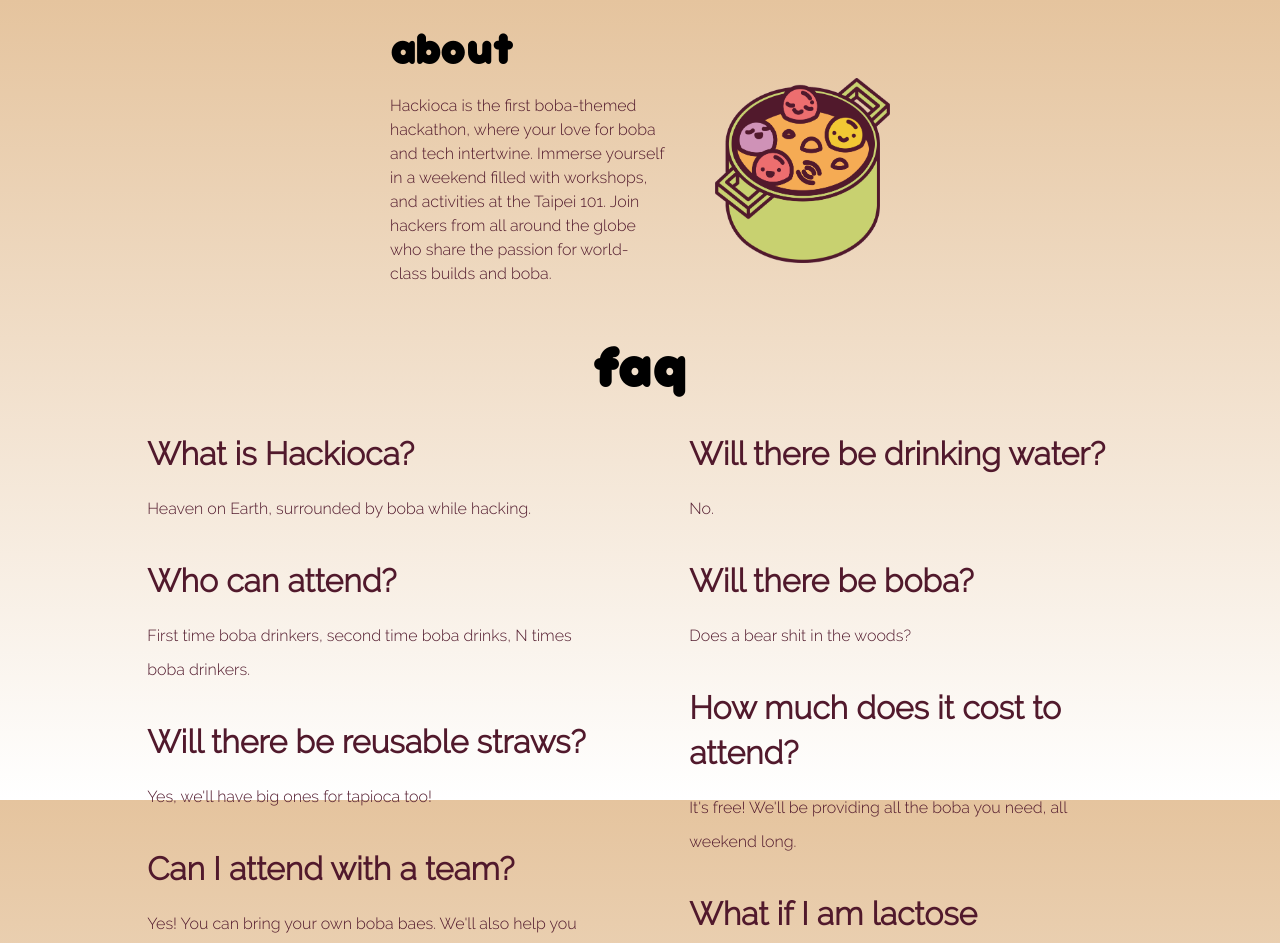
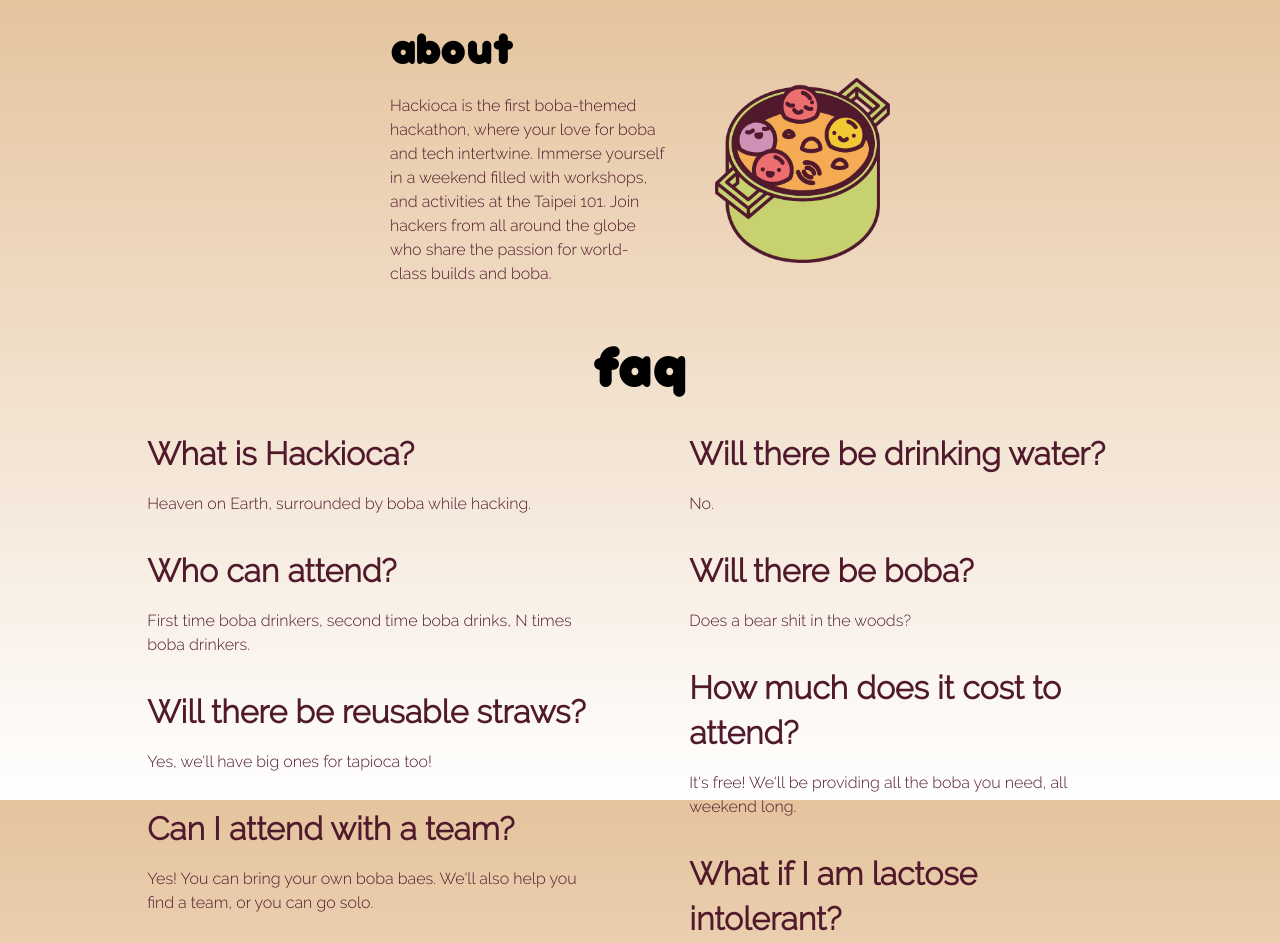
Before and after one commit to hackthenorth/hackioca.com, a React (Create React App) app: page / in a window 1280 px wide. Shown: the top 943 px of the page. Built offline with nearby package versions, Linux system fonts and the light colour scheme.

Commit message:
reformat copy structure, apply optimizations in component

```diff
--- a/src/app/sections/FAQ/index.tsx
+++ b/src/app/sections/FAQ/index.tsx
@@ -39,7 +39,7 @@ const QuestionSet = styled.div`
   margin-bottom: 32px;
 
   h4 {
-    font-weight: bold;
+    font-weight: 700;
     line-height: 45px;
     font-size: 32px;
     margin-top: 0;
@@ -49,7 +49,7 @@ const QuestionSet = styled.div`
   p {
     font-weight: 500;
     font-size: 16px;
-    line-height: 34px;
+    line-height: 24px;
   }
 
   ${media.phone`
@@ -57,28 +57,50 @@ const QuestionSet = styled.div`
   `}
 `;
 
+interface FaqQuestion {
+  question: string,
+  answer: string
+}
+
+const left: FaqQuestion[] = [];
+const right: FaqQuestion[] = [];
+
+copy.faq.body.map((e, i) => (i % 2 ? right : left).push(e));
+
+const Left = (
+  <Column>
+    {
+      left.map(({ question, answer }) => (
+        <QuestionSet key={question}>
+          <h4>{question}</h4>
+          <p>{answer}</p>
+        </QuestionSet>
+      ))
+    }
+  </Column>
+);
+
+const Right = (
+  <Column>
+    {
+      right.map(({ question, answer }) => (
+        <QuestionSet key={question}>
+          <h4>{question}</h4>
+          <p>{answer}</p>
+        </QuestionSet>
+      ))
+    }
+  </Column>
+);
+
 const FAQ: React.FC = () => (
   <div id="faq">
     <Title>{copy.faq.title}</Title>
     <Body>
-      <Column>
-        {copy.faq.body.left.map(({ question, answer }, i) => (
-          <QuestionSet key={`question-left-${i}`}>
-            <h4>{question}</h4>
-            <p>{answer}</p>
-          </QuestionSet>
-        ))}
-      </Column>
-      <Column>
-        {copy.faq.body.right.map(({ question, answer }, i) => (
-          <QuestionSet key={`question-right-${i}`}>
-            <h4>{question}</h4>
-            <p>{answer}</p>
-          </QuestionSet>
-        ))}
-      </Column>
+      { Left }
+      { Right }
     </Body>
   </div>
 );
 
-export default FAQ;
+export default React.memo(FAQ);
--- a/src/copy.ts
+++ b/src/copy.ts
@@ -6,11 +6,14 @@ export default {
   },
   faq: {
     title: "faq",
-    body: {
-      left: [
+    body: [
       {
         question: "What is Hackioca?",
         answer: "Heaven on Earth, surrounded by boba while hacking."
+      },
+      {
+        question: "Will there be drinking water?",
+        answer: "No."
       },
       {
         question: "Who can attend?",
@@ -18,8 +21,17 @@ export default {
           "First time boba drinkers, second time boba drinks, N times boba drinkers."
       },
       {
+        question: "Will there be boba?",
+        answer: "Does a bear shit in the woods?"
+      },
+      {
         question: "Will there be reusable straws?",
         answer: "Yes, we'll have big ones for tapioca too!"
+      },
+      {
+        question: "How much does it cost to attend?",
+        answer:
+          "It's free! We'll be providing all the boba you need, all weekend long."
       },
       {
         question: "Can I attend with a team?",
@@ -27,28 +39,13 @@ export default {
           "Yes! You can bring your own boba baes. We'll also help you find a team, or you can go solo."
       },
       {
+        question: "What if I am lactose intolerant?",
+        answer: "¯\\_(ツ)_/¯"
+      },
+      {
         question: "Is bubble tea a meal substitute?",
         answer:
           "No better way to find out than try to survive on it for 2 days straight!"
-        }
-      ],
-      right: [
-        {
-          question: "Will there be drinking water?",
-          answer: "No."
-        },
-        {
-          question: "Will there be boba?",
-          answer: "Does a bear shit in the woods?"
-        },
-        {
-          question: "How much does it cost to attend?",
-          answer:
-            "It's free! We'll be providing all the boba you need, all weekend long."
-        },
-        {
-          question: "What if I am lactose intolerant?",
-          answer: "¯\\_(ツ)_/¯"
       },
       {
         question: "Will there be showers at the event?",
@@ -56,5 +53,4 @@ export default {
       }
     ]
   }
-  }
 };
```
Lines whose indentation alone changed are shown as unchanged.
